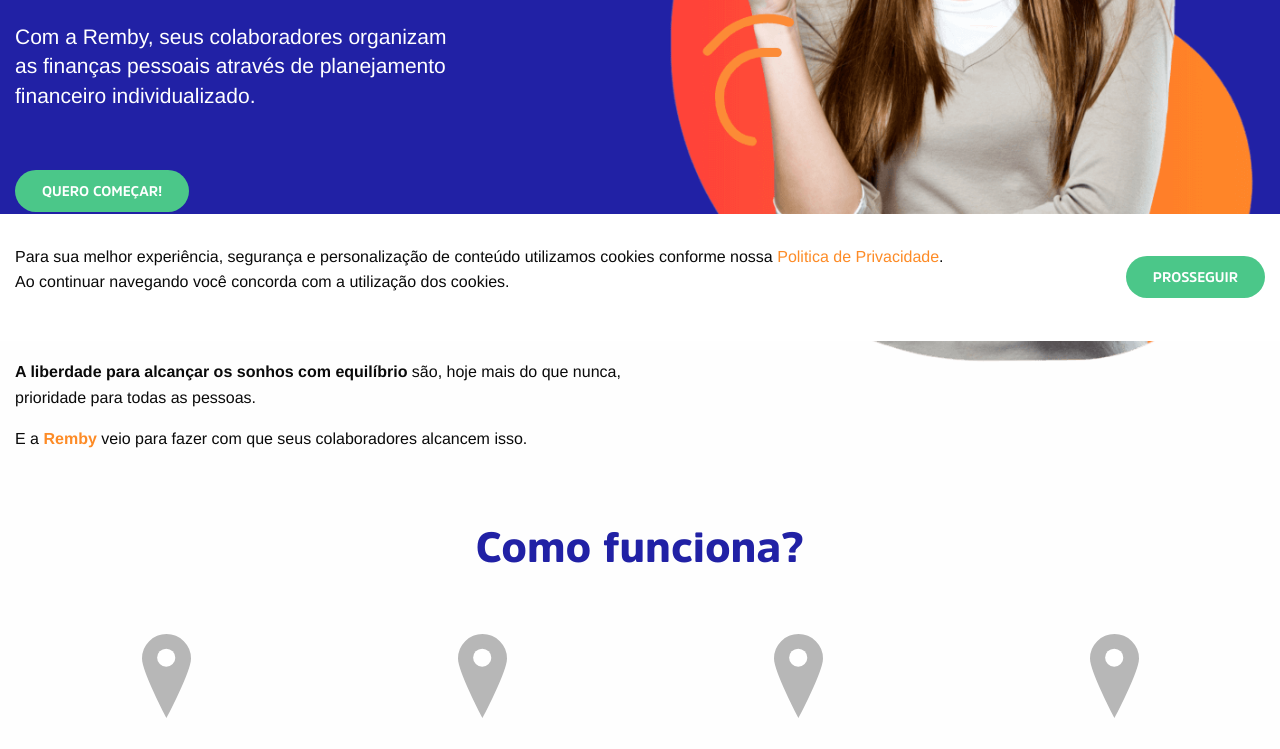
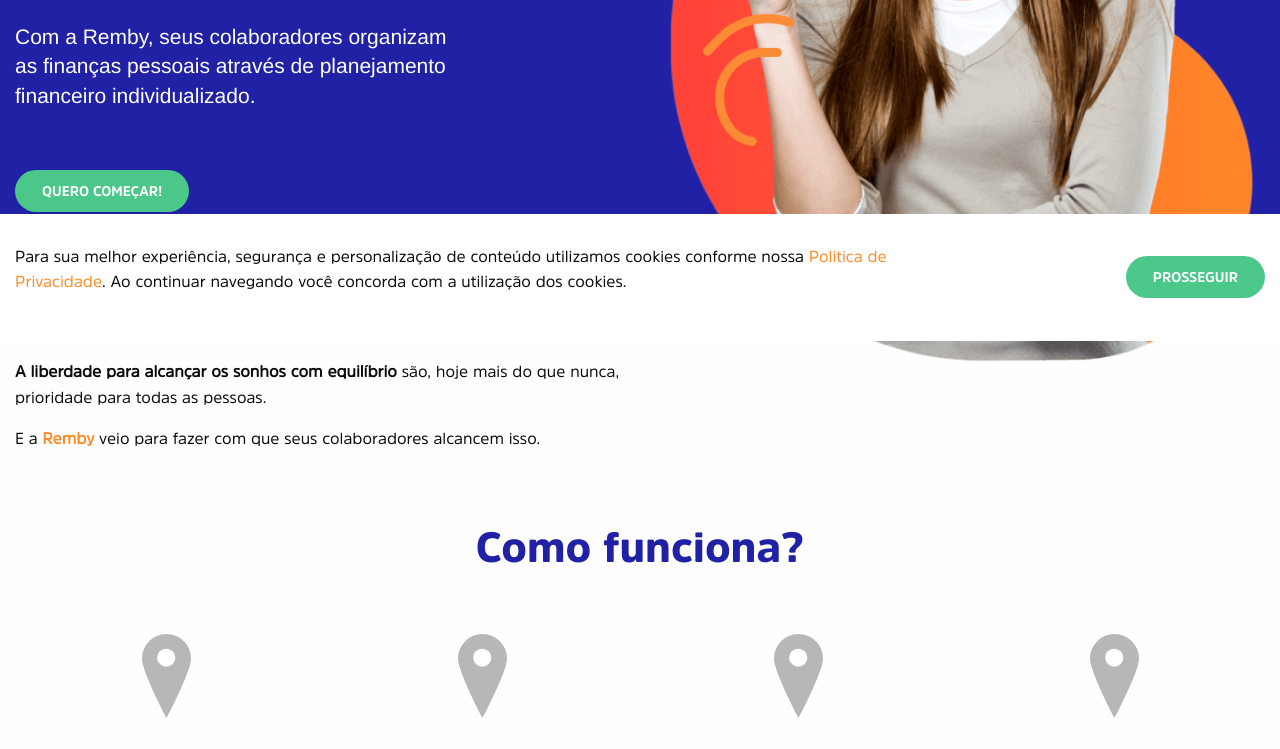
Before and after one commit to brianalvesm/rembly, a website: page index.html in a window 1280 px wide. Shown: the part 459-1208 px from the top of the page. Drawn offline with nearby package versions, Linux system fonts and the light colour scheme.

Commit message:
força font-family no body

```diff
--- a/sass/style.sass
+++ b/sass/style.sass
@@ -56,7 +56,7 @@
 
 // Base
 body
-	font-family: 'amsipro-regular', sans-serif
+	font-family: 'amsipro-regular', sans-serif !important
 	color: $dark
 	.grid-container
 		max-width: 81rem
```
Also changed, not shown: css/style.css.
